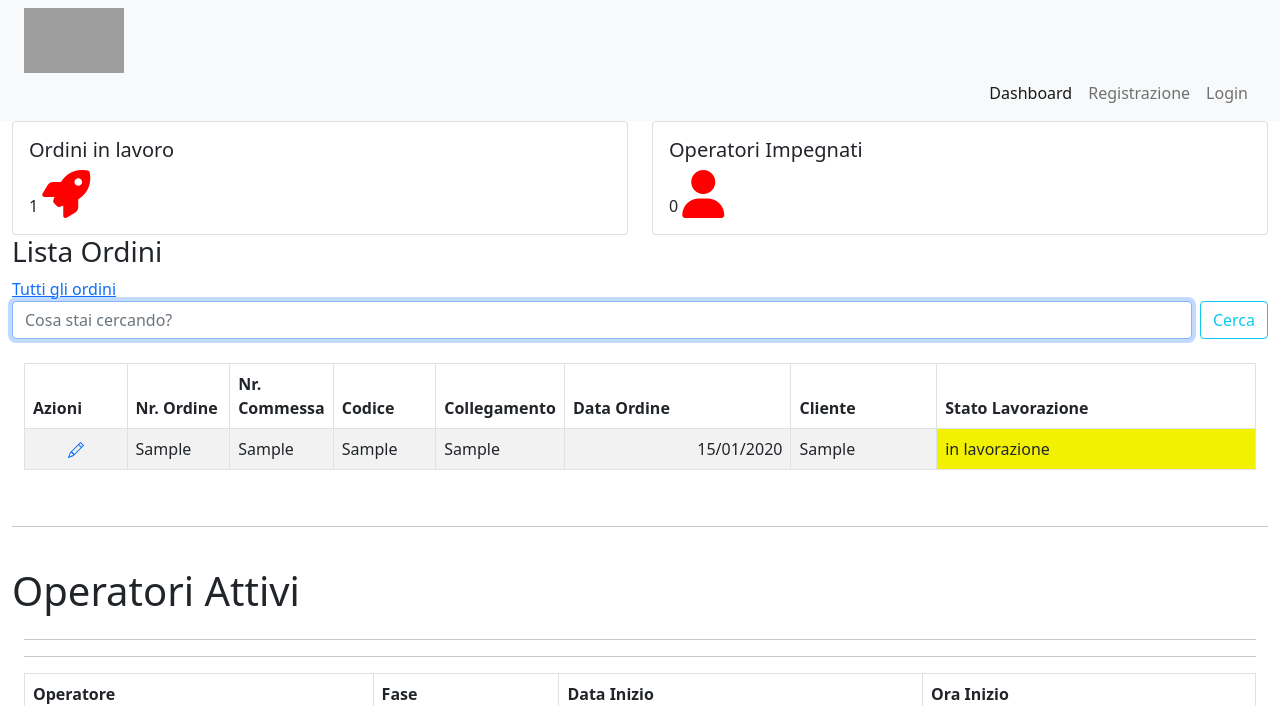
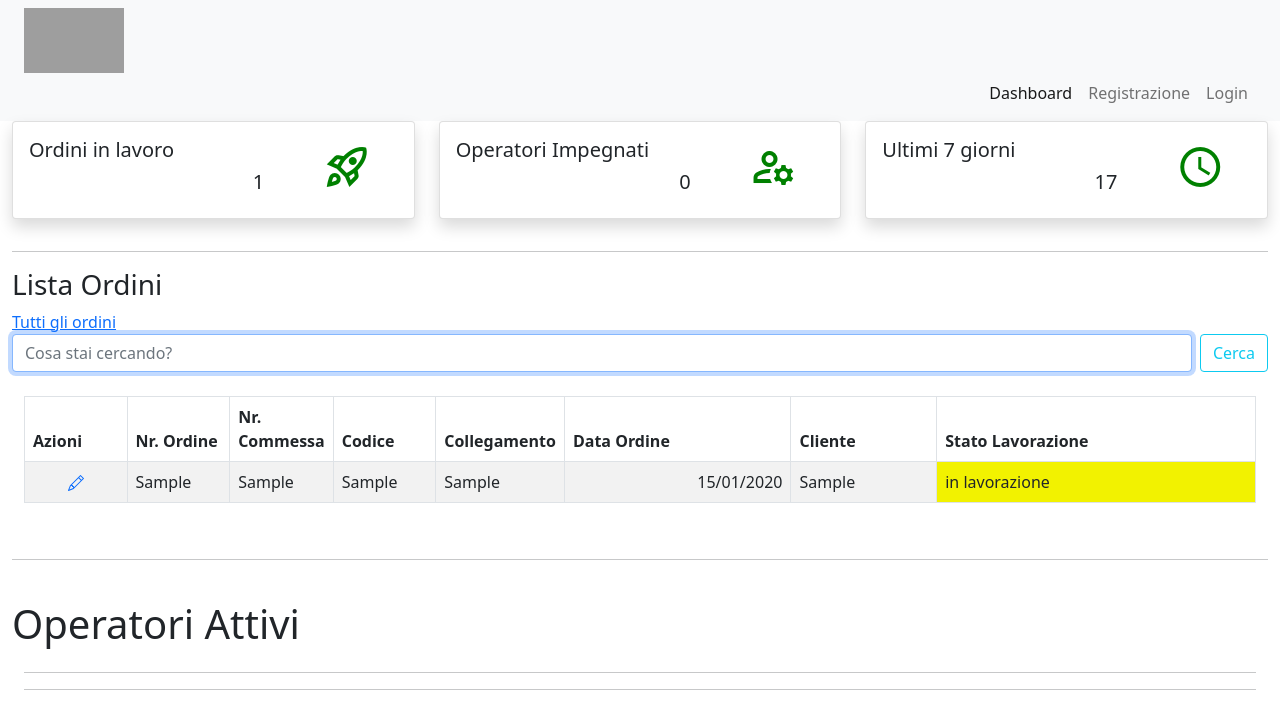
Before and after one commit to r4gtl/trackingTimeDjango, a Django app: page / in a window 1280 px wide. Shown: the top 706 px of the page. Run offline with Django 3.2, Linux system fonts and the light colour scheme; tables that the repository leaves empty hold one stand-in row (values such as "Sample post"); lists and menus that the app fills with data are empty; some libraries are stand-ins or nearby versions; grey boxes are pictures that could not be loaded.

Commit message:
Added statistics on dashboard

```diff
--- a/gestioneordini/templates/dashboard.html
+++ b/gestioneordini/templates/dashboard.html
@@ -8,27 +8,66 @@
 
 <div style="display:fixed;">
   <!-- card con statistiche -->
+  <div class="row row-cols-1 row-cols-md-3 g-4">
+    <div class="col">
+      <div class="card mb-3 shadow rounded" style="max-width: 540px;">
+        <div class="row g-0">
 
-  <div class="row row-cols-1 row-cols-md-2 g-4">
-    <div class="col">
-      <div class="card">
-        <div class="card-body">
-          <h5 class="card-title">Ordini in lavoro</h5>
-          <p class="card-text">{{ ordini_in_lavoro }} <i class="fas fa-solid fa-rocket fa-3x" style="color: red" ></i></p>
-
+          <div class="col-md-8">
+            <div class="card-body">
+              <h5 class="card-title">Ordini in lavoro</h5>
+              <h5><p class="card-text text-end">{{ ordini_in_lavoro }}</p></h5>
+            </div>
+          </div>
+          <div class="col-md-4 align-self-center text-center">
+            <span class="material-icons-outlined" style="font-size: 48px; color: green">
+                rocket_launch
+            </span>
+          </div>
         </div>
       </div>
     </div>
     <div class="col">
-      <div class="card">
-        <div class="card-body">
-          <h5 class="card-title">Operatori Impegnati</h5>
-          <p class="card-text">{{ n_operatori }} <i class="fas fa-solid fa-user fa-3x" style="color: red"></i></p>
+      <div class="card mb-3 shadow rounded" style="max-width: 540px;">
+        <div class="row g-0">
+
+          <div class="col-md-8">
+            <div class="card-body">
+              <h5 class="card-title">Operatori Impegnati</h5>
+              <h5><p class="card-text text-end">{{ n_operatori }}</p></h5>
+            </div>
+          </div>
+          <div class="col-md-4 align-self-center text-center">
+            <span class="material-icons-outlined" style="font-size: 48px; color: green">
+                manage_accounts
+            </span>
+          </div>
         </div>
       </div>
     </div>
+    <div class="col">
+      <div class="card mb-3 shadow rounded" style="max-width: 540px;">
+        <div class="row g-0">
 
+          <div class="col-md-8">
+            <div class="card-body">
+              <h5 class="card-title">Ultimi 7 giorni</h5>
+              <h5><p class="card-text text-end">17</p></h5>
+            </div>
+          </div>
+          <div class="col-md-4 align-self-center text-center">
+            <span class="material-icons-outlined" style="font-size: 48px; color: green">
+              watch_later
+            </span>
+          </div>
+        </div>
+      </div>
+    </div>
   </div>
+
+  <hr>
+
+
 
   <!-- fine card con statistiche -->
     <h3>Lista Ordini</h3>
--- a/templates/base.html
+++ b/templates/base.html
@@ -17,7 +17,10 @@
 <script src="https://kit.fontawesome.com/b8dde9afa7.js" crossorigin="anonymous"></script>
 
 <link rel="stylesheet" href="https://cdn.jsdelivr.net/npm/@fortawesome/fontawesome-free@5.15.4/css/fontawesome.min.css" integrity="sha384-jLKHWM3JRmfMU0A5x5AkjWkw/EYfGUAGagvnfryNV3F9VqM98XiIH7VBGVoxVSc7" crossorigin="anonymous">
-
+<link href="https://fonts.googleapis.com/icon?family=Material+Icons"
+    rel="stylesheet">
+<link href="https://fonts.googleapis.com/icon?family=Material+Icons+Outlined"
+    rel="stylesheet">
 <title>{% block head_title %}Fram Srl{% endblock head_title %}</title>
 <meta name="viewport" content="width=device-width, initial-scale=1">
 </head>
```
Also changed, not shown: gestioneordini/views.py (+15 -1 lines).
